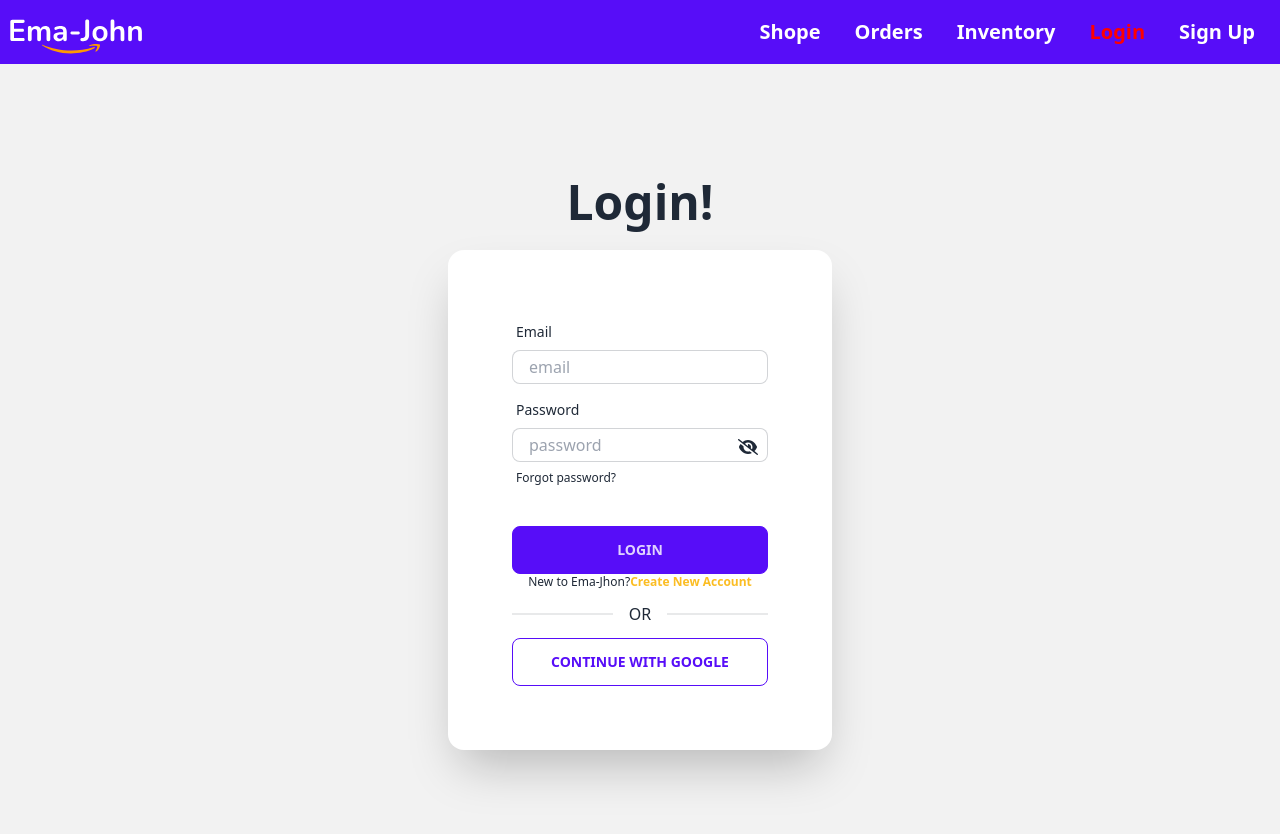
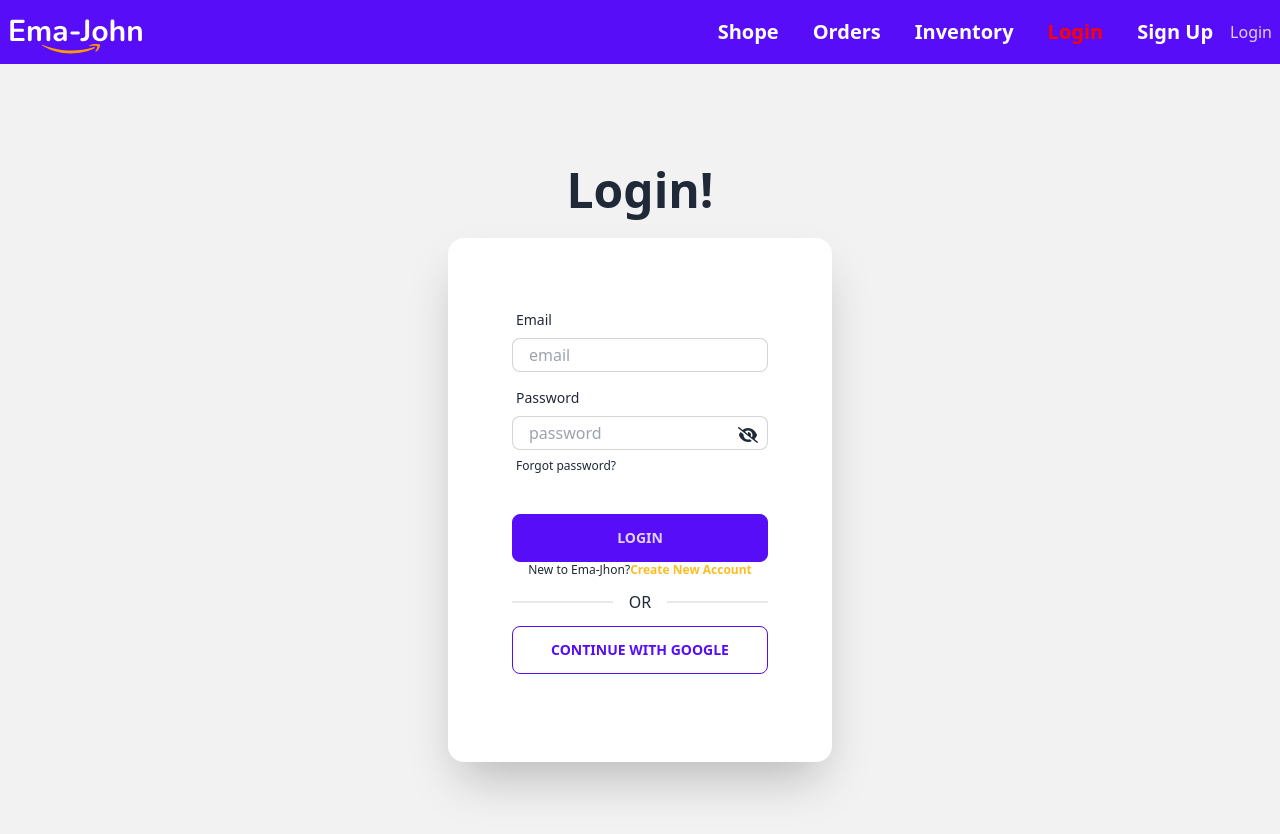
Before and after one commit to ibrahim448/ema-jhon-with-firebase-auth, a React (Vite) app: page /login in a window 1280 px wide. Shown: the top 834 px of the page. Built offline with nearby package versions, Linux system fonts and the light colour scheme; no server answers.

Commit message:
user-login currently-signed-in-user

```diff
--- a/src/components/Header/Header.jsx
+++ b/src/components/Header/Header.jsx
@@ -1,9 +1,14 @@
-import React from 'react';
+import React, { useContext } from 'react';
 import './Header.css';
 import logo from '../../images/Logo.svg';
-import { Link, NavLink } from 'react-router-dom';
+import { NavLink } from 'react-router-dom';
+import { AuthContext } from '../Provider/AuthProvider';
 
 const Header = () => {
+
+    const {user} = useContext(AuthContext);
+    console.log(user, "login user")
+
     return (
         <div className="navbar bg-primary text-primary-content d-flex justify-between">
             <img src={logo} alt="" />
@@ -13,6 +18,15 @@ const Header = () => {
                 <NavLink to="/inventory" className="btn btn-ghost normal-case text-xl text-white">Inventory</NavLink>
                 <NavLink to="/login" className="btn btn-ghost normal-case text-xl text-white">Login</NavLink>
                 <NavLink to="/signup" className="btn btn-ghost normal-case text-xl text-white">Sign Up</NavLink>
+
+                    {
+                        user ? <div>
+                            <span>{user.email}</span>
+                            <span className="btn btn-ghost normal-case text-xl text-white">Logout</span>
+                        </div>:
+                        <span>Login</span>
+                    }
+
             </div>
         </div>
     );
--- a/src/components/Login/Login.jsx
+++ b/src/components/Login/Login.jsx
@@ -1,11 +1,38 @@
 import { faEye, faEyeSlash, faL } from '@fortawesome/free-solid-svg-icons';
 import { FontAwesomeIcon } from '@fortawesome/react-fontawesome';
-import React, { useState } from 'react';
+import React, { useContext, useState } from 'react';
 import { NavLink } from 'react-router-dom';
+import { AuthContext } from '../Provider/AuthProvider';
 
 const Login = () => {
 
+  const {login} = useContext(AuthContext);
+  const [error, setError] = useState();
+  const [success, setSuccess] = useState();
   const [passShow, setPassShow] = useState(false);
+
+
+  const handleLogin = event=>{
+    event.preventDefault();
+    setError("");
+    setSuccess("");
+    const form = event.target;
+    const email = form.email.value;
+    const password = form.password.value;
+    console.log(email,password);
+
+    //login user
+    login(email,password)
+    .then(result=>{
+      const logged = result.user;
+      console.log(logged);
+      setSuccess("Login Success");
+    })
+    .catch(error=>{
+      console.log(error.message);
+      setError("Invalid Email or Password")
+    })
+  }
 
 
   const passwordToggle =()=>{
@@ -16,17 +43,21 @@ const Login = () => {
 
     <div className="hero min-h-screen bg-base-200">
         <div className="hero-content flex-col">
+
             <div className="text-center">
                 <h1 className="text-5xl font-bold mb-2">Login!</h1>
             </div>
+
             <div className="card flex-shrink-0 w-full max-w-sm shadow-2xl bg-base-100">
-                <div className="card-body">
+                <form onSubmit={handleLogin} className="card-body">
+
                   <div className="form-control">
                     <label className="label">
                       <span className="label-text">Email</span>
                     </label>
-                        <input type="text" placeholder="email" className="input input-bordered" />
+                    <input type="email" name='email' placeholder="email" className="input input-bordered" required />
                   </div>
+
                   <div className="form-control password-icon2">
                     <label className="label">
                       <span className="label-text">Password</span>
@@ -44,6 +75,7 @@ const Login = () => {
                       <a href="#" className="label-text-alt link link-hover">Forgot password?</a>
                     </label>
                   </div>
+
                   <div className="form-control mt-6">
                     <button className="btn btn-primary">Login</button>
                     <NavLink to="/signup" className="label-text-alt link link-hover text-center">New to Ema-Jhon?<span className="text-warning font-bold">Create New Account</span>
@@ -51,7 +83,15 @@ const Login = () => {
                     <div className="divider">OR</div>
                     <button className="btn btn-outline btn-primary">Continue with Google</button>
                   </div>
+
+                  <div className="form-control">
+                    <label className="label justify-center">
+                      <span className="label-text">{error}</span>
+                      <span className="label-text">{success}</span>
+                    </label>
                   </div>
+
+                </form>
             </div>
         </div>
     </div>
--- a/src/components/Provider/AuthProvider.jsx
+++ b/src/components/Provider/AuthProvider.jsx
@@ -1,5 +1,5 @@
-import { createContext, useState } from 'react';
-import {createUserWithEmailAndPassword, getAuth} from "firebase/auth";
+import { createContext, useEffect, useState } from 'react';
+import {createUserWithEmailAndPassword, getAuth, onAuthStateChanged, signInWithEmailAndPassword} from "firebase/auth";
 import app from "../Firebase/firebase.config.jsx";
 
 
@@ -14,11 +14,28 @@ const AuthProvider = ({children}) => {
     //User Create
     const signUp = (email,password)=>{
         return createUserWithEmailAndPassword(auth, email, password);
-    }
+    };
+
+    //Login user
+    const login = (email,password)=>{
+        return signInWithEmailAndPassword(auth, email,password);
+    };
+
+
+    //currently signed-in user
+    useEffect(()=>{
+        const unsubscribe = onAuthStateChanged(auth, currentUser=>{
+            setUser(currentUser);
+        });
+        return ()=>{
+            return unsubscribe;
+        }
+    }, [])
 
     const authInfo ={
         user,
-        signUp
+        signUp,
+        login
     }
     return (
         <AuthContext.Provider value={authInfo}>
--- a/src/components/SignUp/SignUp.jsx
+++ b/src/components/SignUp/SignUp.jsx
@@ -7,7 +7,8 @@ import { faEye, faEyeSlash } from "@fortawesome/free-solid-svg-icons";
 
 const SignUp = () => {
 
-    const {signUp} = useContext(AuthContext);
+    const {signUp,user} = useContext(AuthContext);
+    console.log(user)
     const [error, setError] = useState();
     const [success, setSuccess] = useState();
     const [passShow, setPassShow] = useState(false);
@@ -16,6 +17,7 @@ const SignUp = () => {
     const handleSignUp = event=>{
         event.preventDefault();
         setError("");
+        setSuccess("");
         const form = event.target;
         const email = form.email.value;
         const password = form.password.value;
@@ -44,6 +46,7 @@ const SignUp = () => {
         .then(result=>{
             const signdUp = result.user;
             console.log(signdUp);
+            setSuccess("SignUp")
             form.reset();
             navigate("/login")
         })
@@ -106,6 +109,8 @@ const SignUp = () => {
                         <div className="form-control">
                             <label className="label">
                                 <span className="label-text">{error}</span>
+                                <span className="label-text">{success}</span>
+                                {/* {user.email} */}
                             </label>
                         </div>
                     </form>
--- a/src/main.jsx
+++ b/src/main.jsx
@@ -15,6 +15,7 @@ import cartProductsLoader from './loaders/cartProductsLoader';
 import Checkout from './components/Checkout/Checkout';
 import SignUp from './components/SignUp/SignUp';
 import AuthProvider from './components/Provider/AuthProvider';
+
 
 const router = createBrowserRouter([
   {
```
Lines whose indentation alone changed are shown as unchanged.
